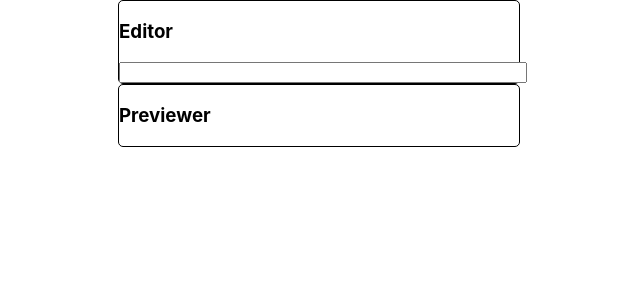
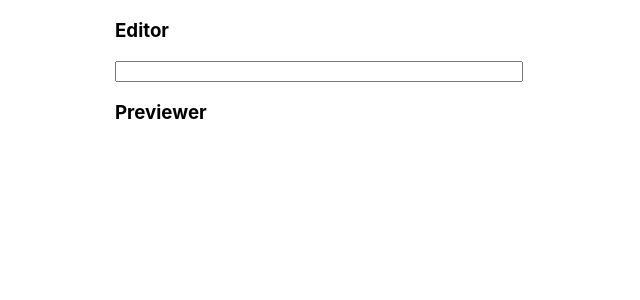
Before and after one commit to kris-perova/markdown-previewer, a React (Create React App) app: page / in a window 1280 px wide. Shown: the top 300 px of the page, without its empty margins (321-961 px from the left). Built offline with nearby package versions, Linux system fonts and the light colour scheme.

Commit message:
changed className:
renamed and added the className

```diff
--- a/src/components/EditorField.js
+++ b/src/components/EditorField.js
@@ -6,7 +6,7 @@ const EditorField = ({text, setText}) => {
     }
 
     return (
-        <div className={'markdownField'}>
+        <div className={'editorField'}>
             <h3 className={'header'}>Editor</h3>
             <input
                 className={'textArea'}
--- a/src/components/PreviewerField.js
+++ b/src/components/PreviewerField.js
@@ -10,9 +10,9 @@ const PreviewerField = ({text}) => {
     // document.getElementById('content').innerHTML = marked.parse(text);
 
     return (
-        <div className={'markdownField'}>
+        <div className={'previewerField'}>
             <h3 className={'header'}>Previewer</h3>
-            <div dangerouslySetInnerHTML={{__html: marked.parse(text)}}/>
+            <div className={'previewerText'} dangerouslySetInnerHTML={{__html: marked.parse(text)}}/>
         </div>
     );
 
```
